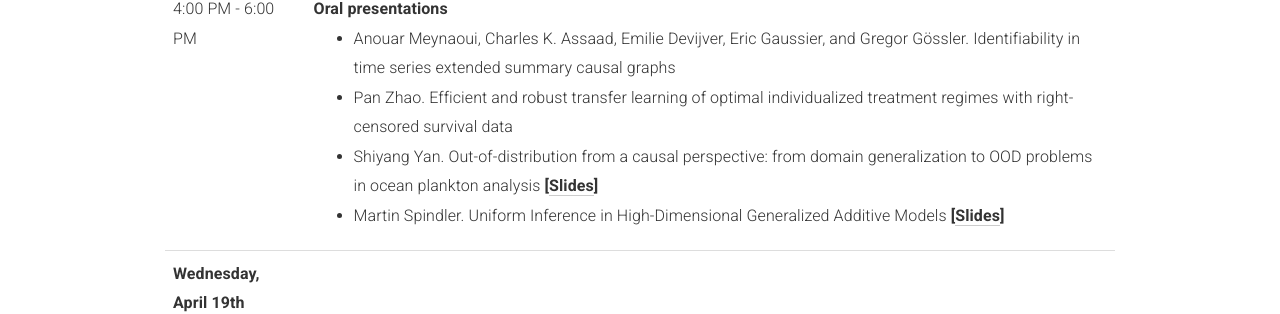
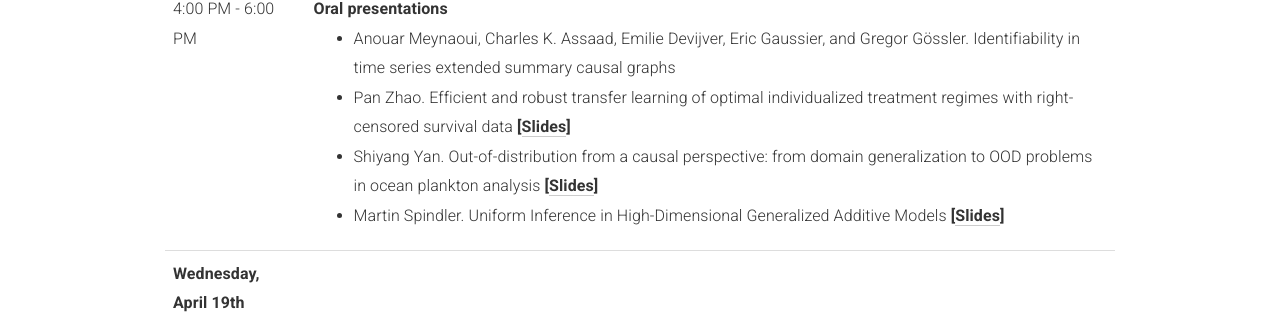
Before and after one commit to quarter-on-causality/quarter-on-causality.github.io, a Jekyll site: the page built from _pages/home_analysis.md, in a window 1280 px wide and 900 px high, scrolled down 4501 px. Shown: the part 143-457 px from the top of the window. Built offline with Jekyll 4.4.1, drawn with Linux system fonts in a browser that asks for light colours; nearby versions of some CDN libraries.

Commit message:
Add Zhao's slides

```diff
--- a/_pages/home_analysis.md
+++ b/_pages/home_analysis.md
@@ -249,7 +249,7 @@
              <b>Oral presentations</b>
              <ul>
                <li>Anouar Meynaoui, Charles K. Assaad, Emilie Devijver, Eric Gaussier, and Gregor Gössler. Identifiability in time series extended summary causal graphs</li>
-               <li>Pan Zhao. Efficient and robust transfer learning of optimal individualized treatment regimes with right-censored survival data</li>
+               <li>Pan Zhao. Efficient and robust transfer learning of optimal individualized treatment regimes with right-censored survival data <strong>[<a href="slides/ZhaoEfficientTransferLearningSurvivalData.pdf" target="_blank">Slides</a>]</strong></li>
                <li>Shiyang Yan. Out-of-distribution from a causal perspective: from domain generalization to OOD problems in ocean plankton analysis <strong>[<a href="slides/Yan_OODCausalPerspective.pdf" target="_blank">Slides</a>]</strong></li>
                <li>Martin Spindler. Uniform Inference in High-Dimensional Generalized Additive Models <strong>[<a href="slides/Spindler_DoubleMLUniformHighDimensionalAdditiveModels.pdf" target="_blank">Slides</a>]</strong></li>
              </ul>
```
Also changed, not shown: 1 other file.
